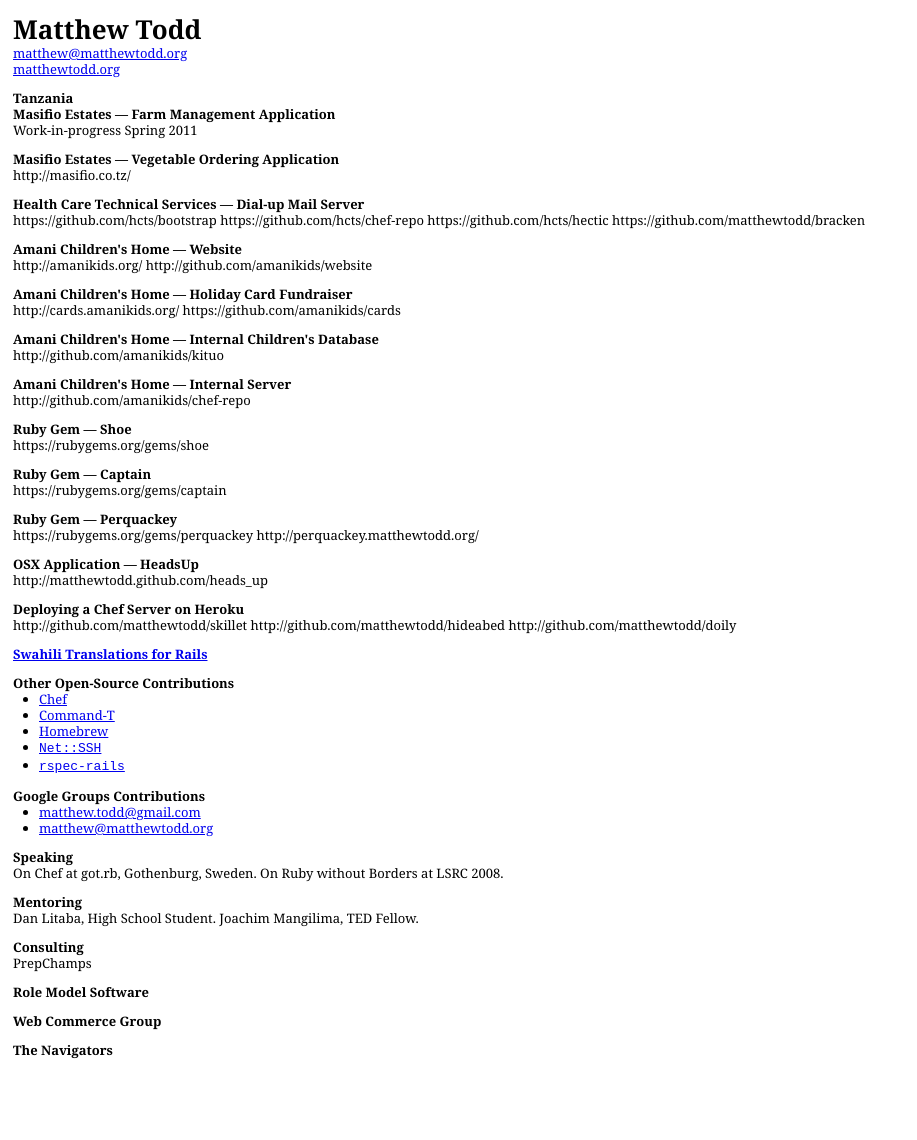
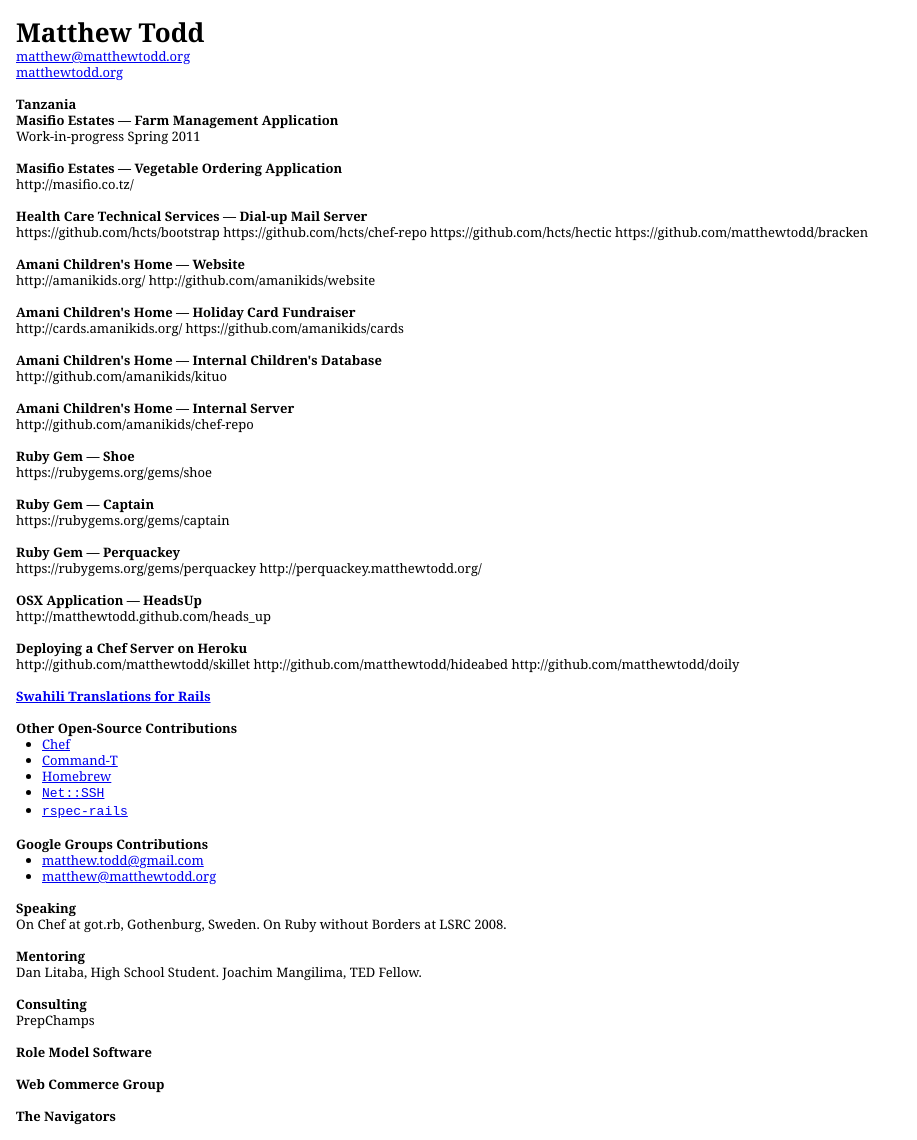
Before and after one commit to matthewtodd/matthewtodd.github.io, a Jekyll site: the page app/resume.html, which Jekyll copies as it is, in a window 1280 px wide. Shown: the whole page, without its empty margins (0-917 px from the left). Built offline with Jekyll 4.4.1, drawn with Linux system fonts in a browser that asks for light colours; before the commit the page ends 1071 px from its top, so only the background shows below that.

Commit message:
Tweak margins, font sizes.

```diff
--- a/app/stylesheets/resume.css
+++ b/app/stylesheets/resume.css
@@ -3,19 +3,19 @@ body, select, input, textarea {
 }
 
 body {
-  margin: 1em;
+  margin: 1.231em;
 }
 
 h2, h3, h4, h5, h6 { font-weight: normal; }
+
+header, section {
+  margin-bottom: 1.231em;
+}
 
 header h1 {
   font-size: 2em;
 }
 
-header, section {
-  margin-bottom: 1em;
-}
-
 @media print {
   a.self[href]:after { content: "" }
 }
```
